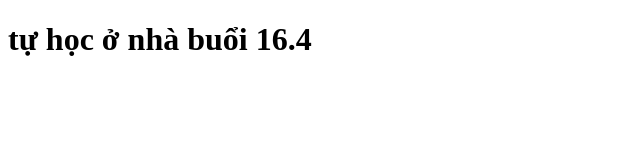
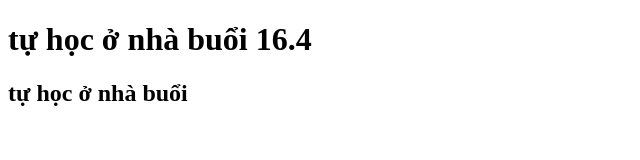
Before and after one commit to kiendeptraizz/duan9, a plain HTML site: page index.html in a window 1280 px wide. Shown: the whole page, without its empty margins (0-640 px from the left). Drawn offline with Linux system fonts and the light colour scheme.

Commit message:
sửa lần 1

```diff
--- a/index.html
+++ b/index.html
@@ -7,5 +7,6 @@
   </head>
   <body>
     <h1>tự học ở nhà buổi 16.4</h1>
+    <h2>tự học ở nhà buổi</h2>
   </body>
 </html>
```
